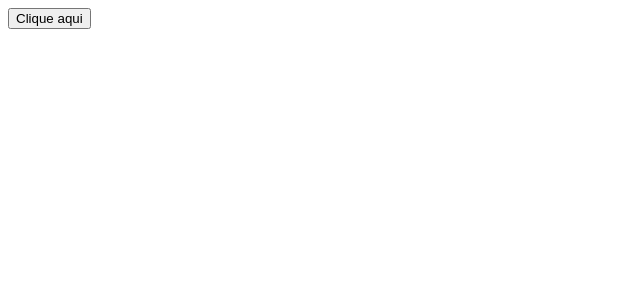
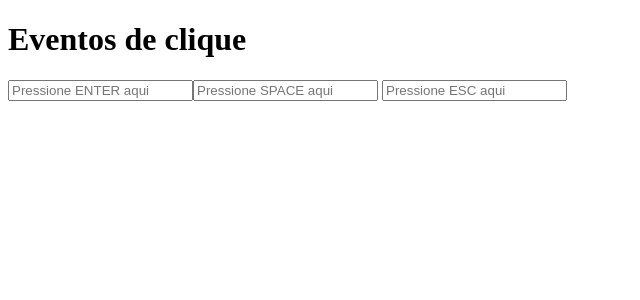
Before and after one commit to marcos-renan/estudos-vuejs, a Vue app: page / in a window 1280 px wide. Shown: the top 300 px of the page, without its empty margins (0-640 px from the left). Built offline with nearby package versions, Linux system fonts and the light colour scheme.

Commit message:
Eventos de teclado

```diff
--- a/src/App.vue
+++ b/src/App.vue
@@ -6,12 +6,13 @@
 //import Exemplo5 from './components/Exemplo5.vue';
 //import Exemplo6 from './components/Exemplo6.vue';
 //import Exemplo7 from './components/Exemplo7.vue';
-import Exemplo8 from './components/Exemplo8.vue'
+//import Exemplo8 from './components/Exemplo8.vue'
+import Exemplo9 from './components/Exemplo9.vue';
 
 </script>
 
 <template>
 
-  <Exemplo8 />
+  <Exemplo9 />
 
 </template>
--- /dev/null
+++ b/src/components/Exemplo9.vue
@@ -0,0 +1,15 @@
+<!--Eventos de teclado-->
+
+<!--CODIGO-->
+<script setup>
+    function mensagem(){
+            alert('Trabalhando com eventos de teclado.')
+        }
+</script>
+
+<!--HTML-->
+<template>
+    <h1>Eventos de clique</h1>
+    <input type="text" @keyup.enter="mensagem" placeholder="Pressione ENTER aqui">
+    <input type="text" @keyup.space="mensagem" placeholder="Pressione SPACE aqui">    <input type="text" @keyup.esc="mensagem" placeholder="Pressione ESC aqui">
+</template>
```
